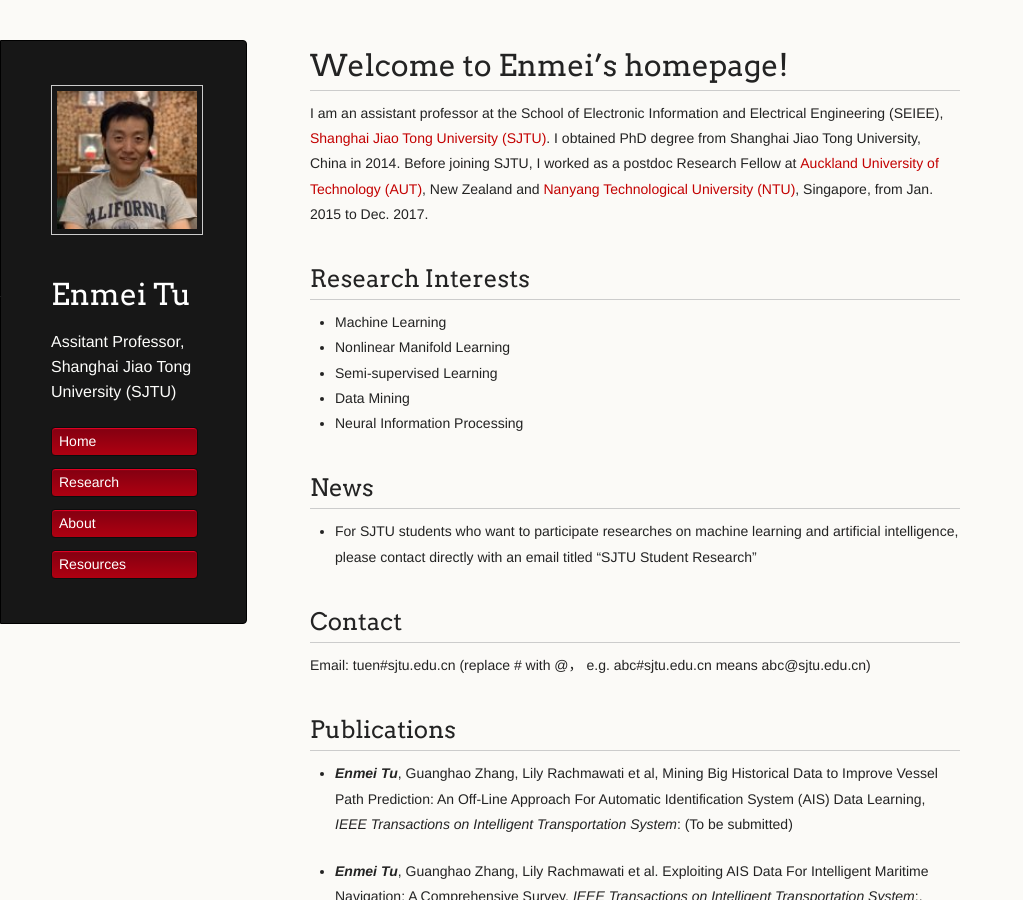
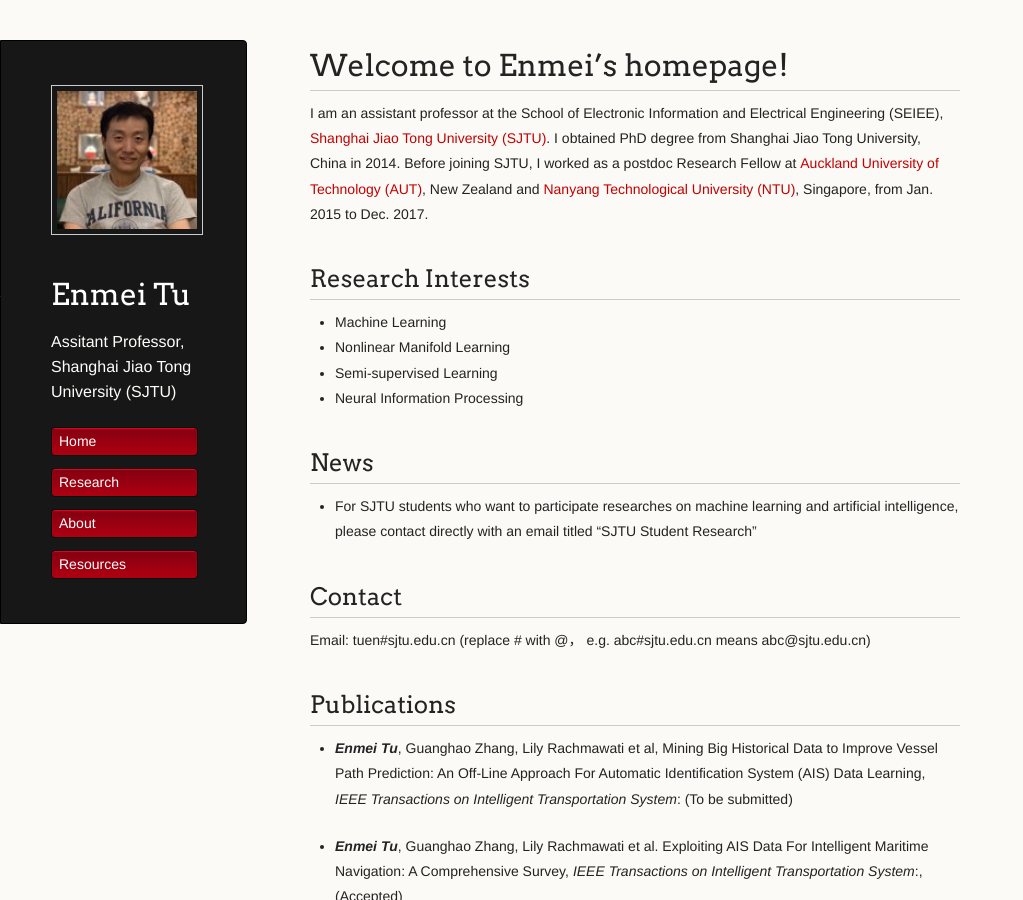
Before and after one commit to hellotem/enmeitu.github.io, a Jekyll site: the page built from index.md, in a window 1280 px wide and 900 px high. Shown: the whole window, without its empty margins (0-1023 px from the left). Built offline with Jekyll 4.4.1, drawn with Linux system fonts in a browser that asks for light colours.

Commit message:
Update index.md

```diff
--- a/index.md
+++ b/index.md
@@ -18,7 +18,6 @@
 * Machine Learning
 * Nonlinear Manifold Learning
 * Semi-supervised Learning
-* Data Mining
 * Neural Information Processing
 
 ## News
```
